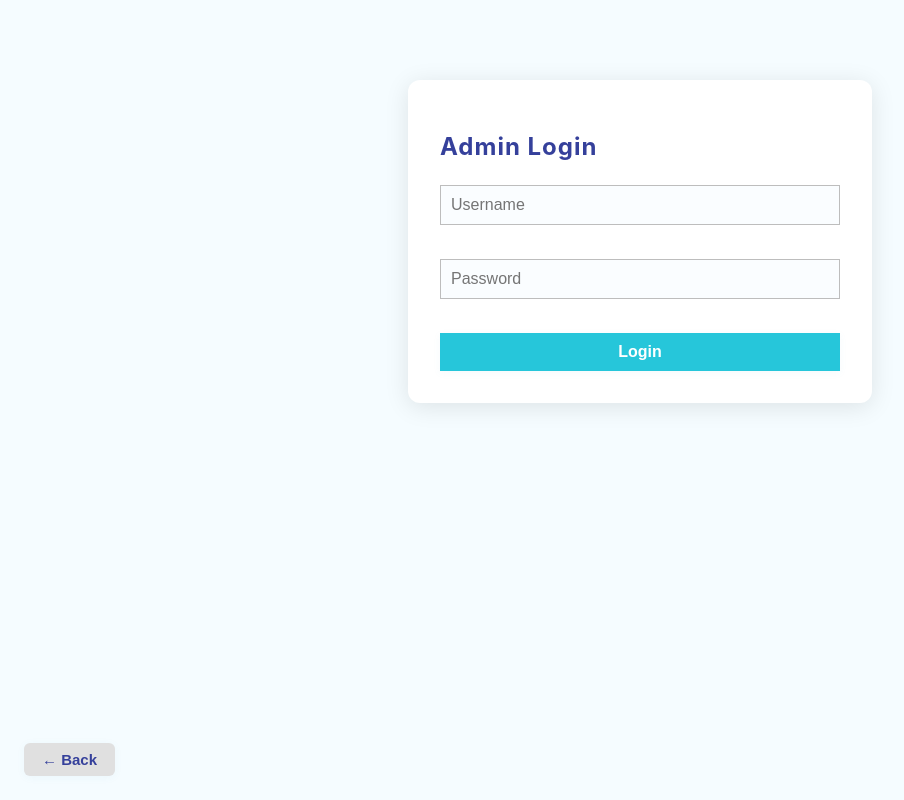
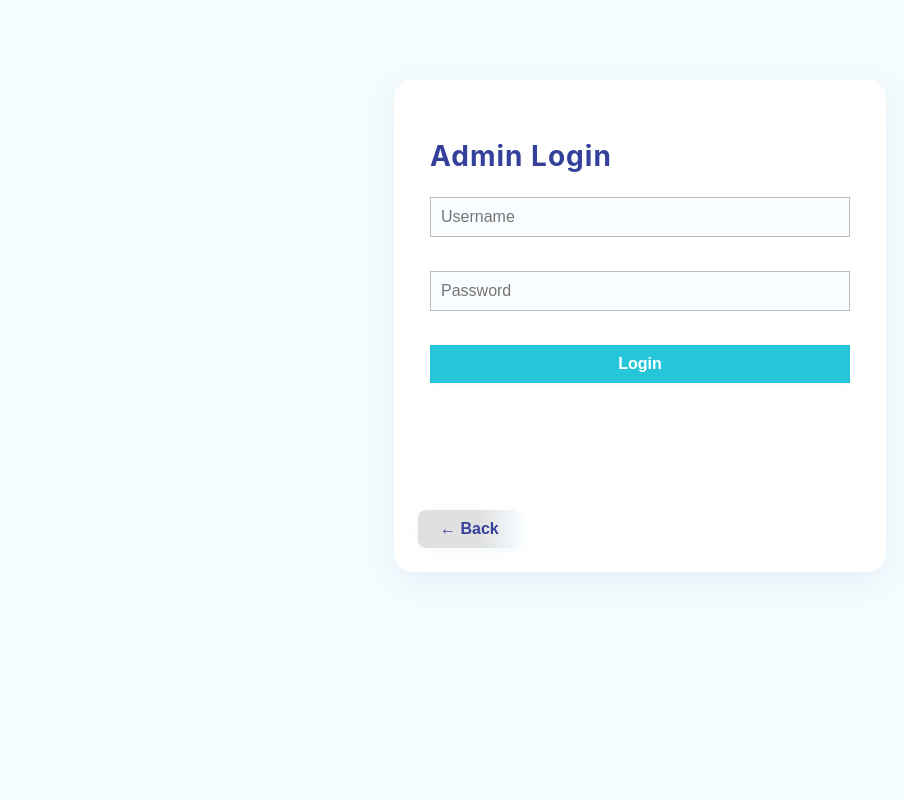
Before and after one commit to EbraheemElfishawy/MultilingualCustomerFeedbackAnalyzer, a React (Vite) app in the folder frontend/: page /admin-login in a window 1280 px wide. Shown: the whole page, without its empty margins (0-904 px from the left). Built offline with nearby package versions, Linux system fonts and the light colour scheme; the HTML template or start-up script is replaced by a standard one.

Commit message:
Moved back button to be beside the UI

```diff
--- a/frontend/src/components/AdminLogin.jsx
+++ b/frontend/src/components/AdminLogin.jsx
@@ -42,11 +42,19 @@ function AdminLogin() {
 
   return (
     <div style={{
-      maxWidth: 400, margin: "80px auto", padding: 32, borderRadius: 12, background: "#fff",
-      boxShadow: "0 4px 24px rgba(0,0,0,0.10)",
-      position: 'relative'
+      maxWidth: 420,
+      margin: "80px auto",
+      padding: 36,
+      borderRadius: 18,
+      background: "#fff",
+      boxShadow: "0 8px 32px rgba(80,120,180,0.10), 0 1.5px 2px rgba(120,140,160,0.03)",
+      fontFamily: 'Inter, Segoe UI, Arial, sans-serif',
+      position: 'relative',
+      display: 'flex',
+      flexDirection: 'column',
+      minHeight: 420
     }}>
-      <h2 style={{ marginBottom: 24, color: "#35409b" }}>Admin Login</h2>
+      <h2 style={{ marginBottom: 24, color: "#35409b", fontWeight: 700, fontSize: 28, letterSpacing: 1 }}>Admin Login</h2>
       <form onSubmit={handleLogin}>
         <div style={{ marginBottom: 18 }}>
           <input
@@ -87,23 +95,26 @@ function AdminLogin() {
           </div>
         )}
       </form>
-      {/* Back button fixed at bottom left */}
+      {/* Back button at card bottom left */}
       <button
         onClick={handleBack}
         style={{
-          position: 'fixed',
+          position: 'absolute',
           left: 24,
           bottom: 24,
-          background: '#e0e0e0',
+          background: 'linear-gradient(90deg, #e0e0e0 60%, #f5fcff 100%)',
           color: '#35409b',
           border: 'none',
-          borderRadius: 6,
-          padding: '8px 18px',
+          borderRadius: 8,
+          padding: '10px 22px',
           fontWeight: 600,
           cursor: 'pointer',
-          fontSize: 15,
-          zIndex: 1000
+          fontSize: 16,
+          boxShadow: '0 2px 8px rgba(60,160,200,0.08)',
+          transition: 'background 0.18s',
         }}
+        onMouseOver={e => e.currentTarget.style.background = '#d0e6f6'}
+        onMouseOut={e => e.currentTarget.style.background = 'linear-gradient(90deg, #e0e0e0 60%, #f5fcff 100%)'}
       >
         ← Back
       </button>
--- a/frontend/src/components/FeedbackForm.jsx
+++ b/frontend/src/components/FeedbackForm.jsx
@@ -64,9 +64,23 @@ function FeedbackForm() {
   };
 
   return (
-    <div className="container" style={{ display: 'flex', flexDirection: 'column', alignItems: 'center', justifyContent: 'center', position: 'relative' }}>
+    <div className="container" style={{
+      display: 'flex',
+      flexDirection: 'column',
+      alignItems: 'center',
+      justifyContent: 'center',
+      position: 'relative',
+      maxWidth: 420,
+      margin: '80px auto',
+      padding: 36,
+      borderRadius: 18,
+      background: '#fff',
+      boxShadow: '0 8px 32px rgba(80,120,180,0.10), 0 1.5px 2px rgba(120,140,160,0.03)',
+      fontFamily: 'Inter, Segoe UI, Arial, sans-serif',
+      minHeight: 420
+    }}>
       <img src={logo} alt="Logo" style={{ width: 120, height: 'auto', display: 'block', margin: '0 auto 16px auto' }} />
-      <h1 style={{ textAlign: 'center' }}>Customer Feedback</h1>
+      <h1 style={{ textAlign: 'center', fontWeight: 700, fontSize: 26, color: '#35409b', letterSpacing: 1, marginBottom: 18 }}>Customer Feedback</h1>
       <form onSubmit={handleSubmit} style={{ marginBottom: 24, width: '100%', maxWidth: 400, display: 'flex', flexDirection: 'column', alignItems: 'center' }}>
         <div style={{ marginBottom: 12 }}>
           <label>
@@ -102,23 +116,26 @@ function FeedbackForm() {
           */}
         </div>
       )}
-      {/* Back button fixed at bottom left */}
+      {/* Back button at card bottom left */}
       <button
         onClick={handleBack}
         style={{
-          position: 'fixed',
+          position: 'absolute',
           left: 24,
           bottom: 24,
-          background: '#e0e0e0',
+          background: 'linear-gradient(90deg, #e0e0e0 60%, #f5fcff 100%)',
           color: '#35409b',
           border: 'none',
-          borderRadius: 6,
-          padding: '8px 18px',
+          borderRadius: 8,
+          padding: '10px 22px',
           fontWeight: 600,
           cursor: 'pointer',
-          fontSize: 15,
-          zIndex: 1000
+          fontSize: 16,
+          boxShadow: '0 2px 8px rgba(60,160,200,0.08)',
+          transition: 'background 0.18s',
         }}
+        onMouseOver={e => e.currentTarget.style.background = '#d0e6f6'}
+        onMouseOut={e => e.currentTarget.style.background = 'linear-gradient(90deg, #e0e0e0 60%, #f5fcff 100%)'}
       >
         ← Back
       </button>
```
